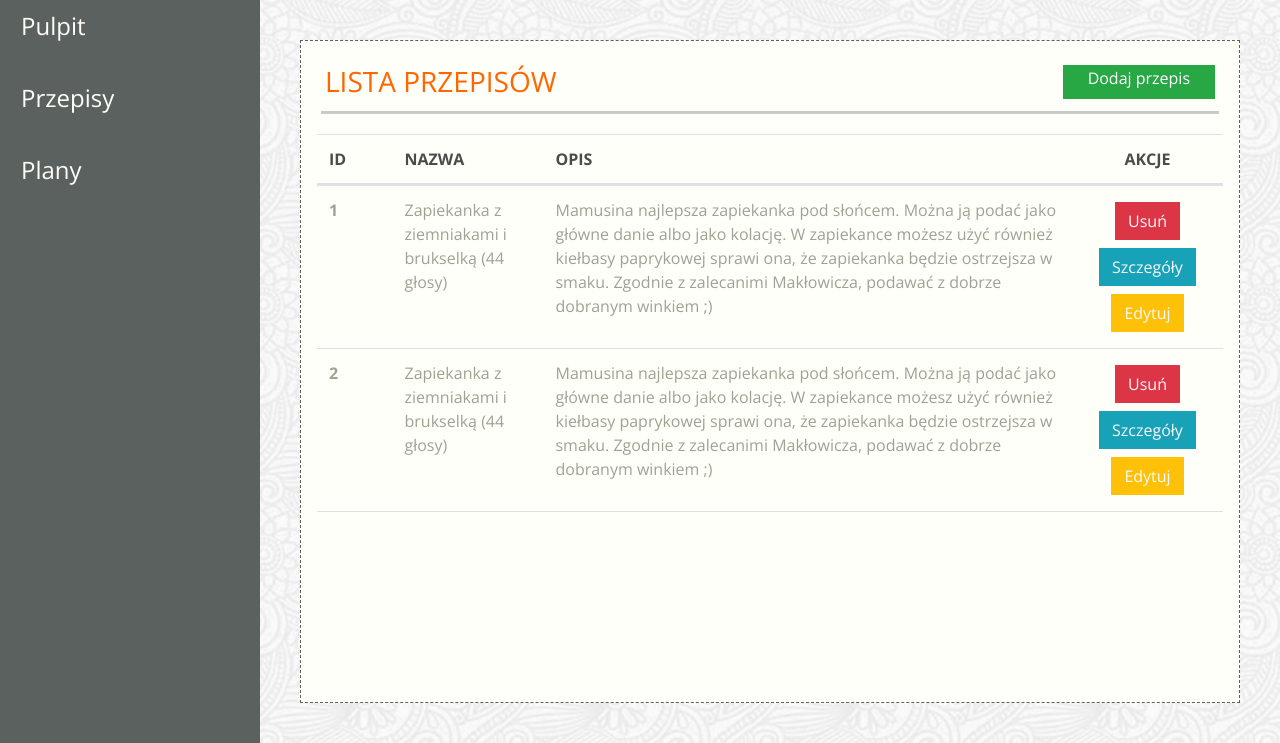
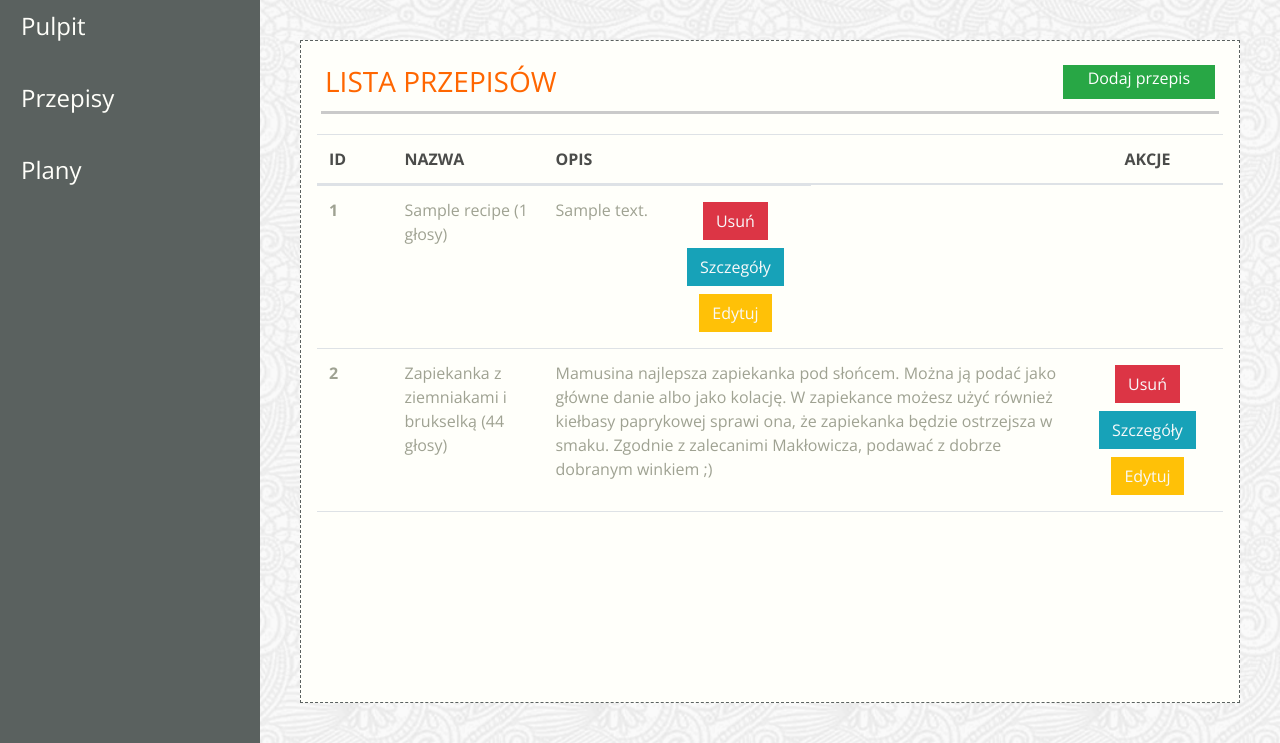
Before and after one commit to buczekamil/Projekt_SCRUM, a Django app: page /recepie/list/ in a window 1280 px wide. Shown: the part 84-827 px from the top of the page. Run offline with Django 3.2, Linux system fonts and the light colour scheme; tables that the repository leaves empty hold one stand-in row (values such as "Sample post"); some libraries are stand-ins or nearby versions; some web fonts are replaced.

Commit message:
lista przepisow

```diff
--- a/jedzonko/templates/app-recipes.html
+++ b/jedzonko/templates/app-recipes.html
@@ -21,16 +21,13 @@
         </tr>
         </thead>
         <tbody class="text-color-lighter">
+        {%  for recipe in recipies  %}
             <tr class="d-flex">
-            <th scope="row" class="col-1">1</th>
+                <th scope="row" class="col-1">{{ recipe.id }}</th>
                 <td class="col-2">
-                Zapiekanka z ziemniakami i brukselką (44 głosy)
+                    {{recipe.name}} ({{recipe.votes}} głosy)
                 </td>
-            <td clas="col-7">Mamusina najlepsza zapiekanka pod słońcem. Można ją
-                podać jako główne danie albo jako kolację. W zapiekance możesz
-                użyć również kiełbasy paprykowej sprawi ona, że zapiekanka
-                będzie ostrzejsza w smaku. Zgodnie z zalecanimi Makłowicza,
-                podawać z dobrze dobranym winkiem ;)
+                <td clas="col-7"> {{ recipe.description }}
                 </td>
                 <td class="col-2 d-flex align-items-center justify-content-center flex-wrap">
                     <a href="#"
@@ -41,6 +38,8 @@
                        class="btn btn-warning rounded-0 text-light m-1">Edytuj</a>
                 </td>
             </tr>
+        {% endfor %}
+
         <tr class="d-flex">
             <th scope="row" class="col-1">2</th>
             <td class="col-2">
--- a/jedzonko/views.py
+++ b/jedzonko/views.py
@@ -10,9 +10,9 @@ from django.core.paginator import Paginator, EmptyPage, InvalidPage
 
 class IndexView(View):
 
-    def get(self, request):
-        ctx = {"actual_date": datetime.now()}
-        return render(request, "app-recipes.html", ctx)
+    # def get(self, request):
+    #     ctx = {"actual_date": datetime.now()}
+    #     return render(request, "app-recipes.html", ctx)
 
     def as_view(request):
         return render(request, 'index.html')
@@ -97,6 +97,10 @@ class App_recpies(View):
         ctx = {"actual_date": datetime.now()}
         return render(request, "app-recipes.html", ctx)
 
+def as_view(request):
+    recipies_list = Recipe.objects.all().order_by("-votes")
+    return render(request, "app-recipes.html", {"recipies": recipies_list})
+
 def landing_page(request):
     return render(request, 'landing_page.html')
 
--- a/scrumlab/urls.py
+++ b/scrumlab/urls.py
@@ -30,15 +30,17 @@ urlpatterns = [
     #path('plan/list/', views.plan_list),
     path("", views.karuzela), # Karuzela na stronie tytułowej
     path('main/', views.dashboard),
-    path('recepie/list/', App_recpies.as_view()),
     path('', views.landing_page),
+
+    #path('recepie/list/', App_recpies.as_view),
+    path('recepie/list/', views.as_view),
     path('recepie/<int:id>/', views.recipe_details),
     # path('recipe/add/', views.app_add_recipe),
     path('recipe/modify/<int:id>/', views.app_edit_recipe),
+
     path('plan/<int:id>/', views.app_details_schedules),
     # path('plan/add/', views.add_app_add_schedules),
     path('plan/add-recepie/', views.app_schedules_meal_recipe),
-
     path('plan/list/', views.app_schedules),
 
 
```
Lines whose indentation alone changed are shown as unchanged.
